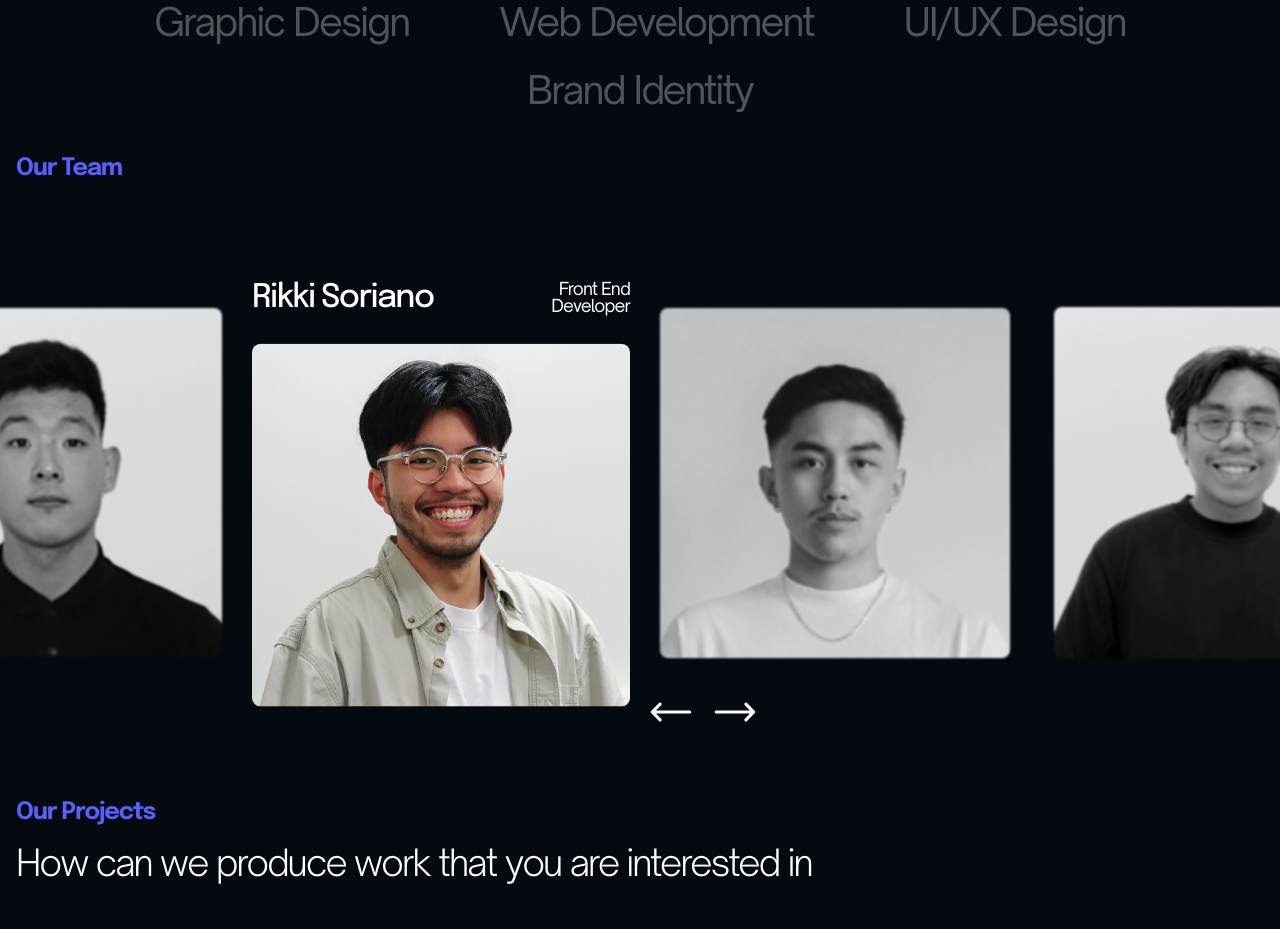
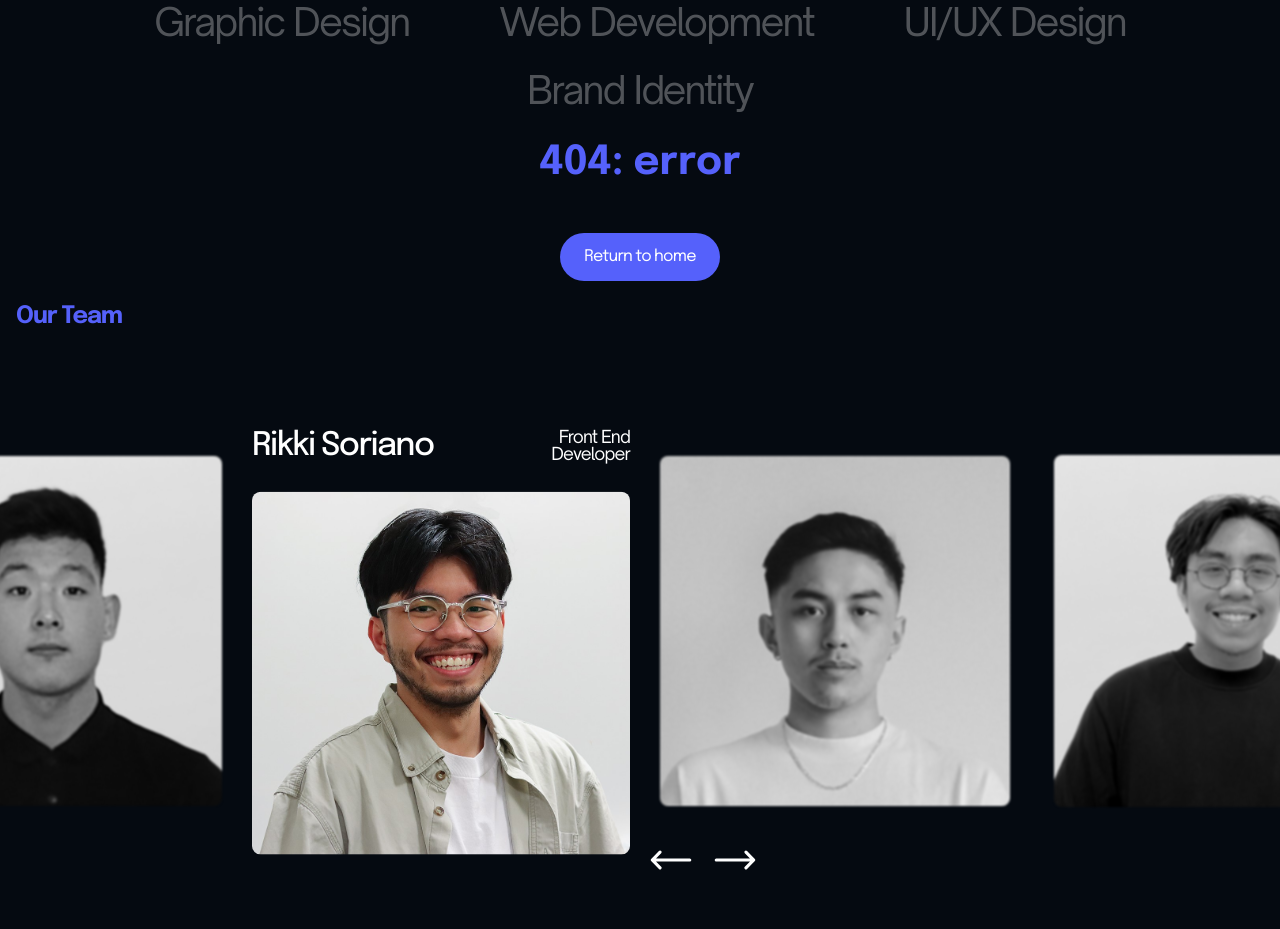
Before and after one commit to rikkilanz/opus-space, a Next.js app: page / in a window 1280 px wide. Shown: the part 1660-2589 px from the top of the page. Built offline with nearby package versions, Linux system fonts and the light colour scheme; no server answers.

Commit message:
working on making the 404 page link

```diff
--- a/app/components/global/not-found.jsx
+++ b/app/components/global/NotFoundPage.jsx
@@ -1,19 +1,13 @@
-import React, { useEffect } from "react";
+import React, { } from "react";
 import { useRouter } from "next/router";
 import Link from "next/link";
 
 
 export default function NotFoundPage() {
 
-    const router = useRouter();
-
-    useEffect(() =>  {
-        router.replace("/")
-    })
-
     return (
         <div className="flex flex-col items-center gap-5">
-            <h1 className="text-primary font-epilogue font-bold text-[40px]">404: This page can not be found</h1>
+            <h1 className="text-primary font-epilogue font-bold text-[40px]">404: error</h1>
             <Link href={'#'} className="leading-[1em] tracking-[-0.05em] bg-primary hover:bg-[#424FFF] duration-[2] transition-all ease-in-out font-epilogue hover:font-bold py-4 px-6 rounded-full m-6 lg:m-0 text-center lg:mt-[20px] flex items-center">Return to home</Link>
         </div>
     )
--- a/app/page.tsx
+++ b/app/page.tsx
@@ -1,5 +1,5 @@
-"use client"
-import React from "react";
+'use client'
+import React, {useEffect} from "react";
 import { useRouter } from "next/navigation";
 import Hero from "./components/sections/Hero";
 import About from "./components/sections/About";
@@ -7,17 +7,25 @@ import CTACarousel from "./components/sections/CTACarousel"
 import Services from "./components/sections/Services";
 import OurTeam from "./components/sections/OurTeam";
 import Projects from "./components/sections/Projects";
+import NotFoundPage from "./components/global/NotFoundPage";
 import Footer from "./components/global/Footer";
-import NotFoundPage from "./components/global/not-found.jsx";
 import Contact from "./components/sections/Contact";
 
 
 export default function Home() {
 
-  const router = useRouter();
+  // const router = useRouter();
 
-  // Check if the router is not found
+  // useEffect(() => {
 
+  //   const { asPath } = router;
+
+  //   // Check if the route is not found or is still being generated
+  //   if (router.isFallback || typeof window !== 'undefined' && !router.asPath.startsWith('/v')) {
+  //     // Redirect to the 404 page
+  //     router.replace("/not-found");
+  //   }
+  // }, [router.isFallback, router.asPath]);
 
   return (
     <main className="antialiased">
@@ -25,6 +33,7 @@ export default function Home() {
       <About />
       <CTACarousel />
       <Services/>
+      <NotFoundPage/>
       <OurTeam/>
       <Projects/>
       <Contact/>
```
